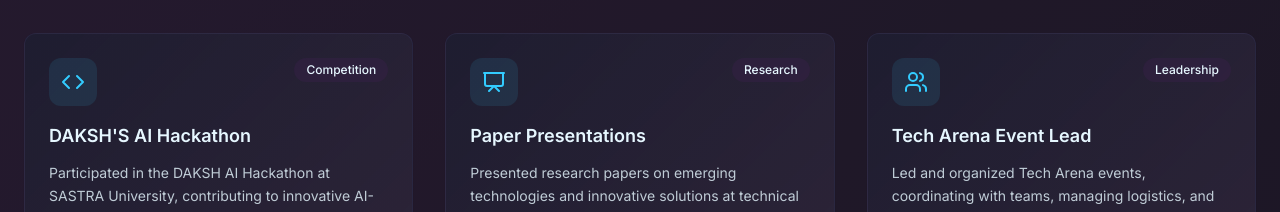
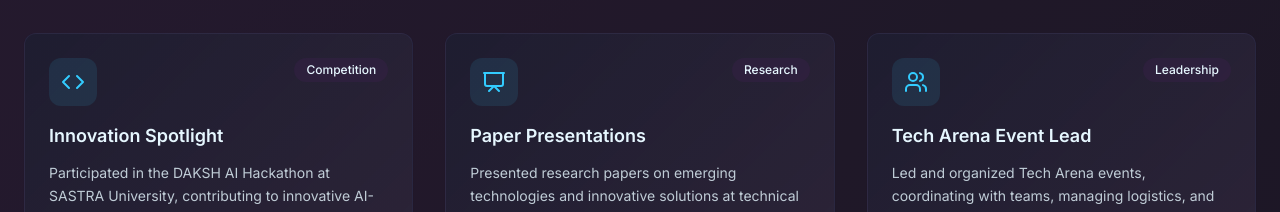
Before and after one commit to HemalathaSundarrajan/hemalathasundarrajn, a React (Vite) app: page / in a window 1280 px wide. Shown: the part 3580-3792 px from the top of the page. Built offline with nearby package versions, Linux system fonts and the light colour scheme.

Commit message:
Update Achievements Section
Update the title of the achievements section to "Innovation Spotlight".

```diff
--- a/src/components/Achievements.tsx
+++ b/src/components/Achievements.tsx
@@ -5,7 +5,7 @@ const Achievements = () => {
   const achievements = [
     {
       icon: Code,
-      title: "DAKSH'S AI Hackathon",
+      title: "Innovation Spotlight",
       description: "Participated in the DAKSH AI Hackathon at SASTRA University, contributing to innovative AI-based solutions and collaborating effectively in a competitive environment.",
       category: "Competition",
       highlight: "SASTRA University"
```
